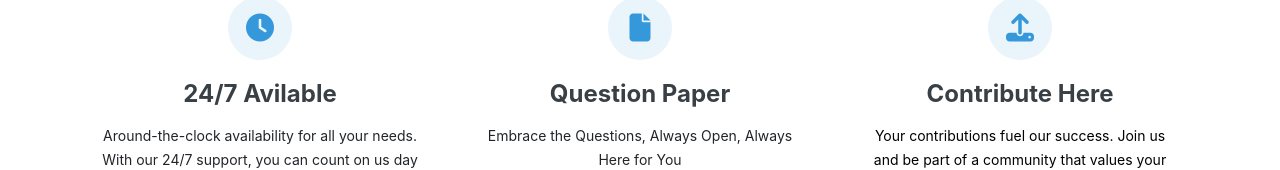
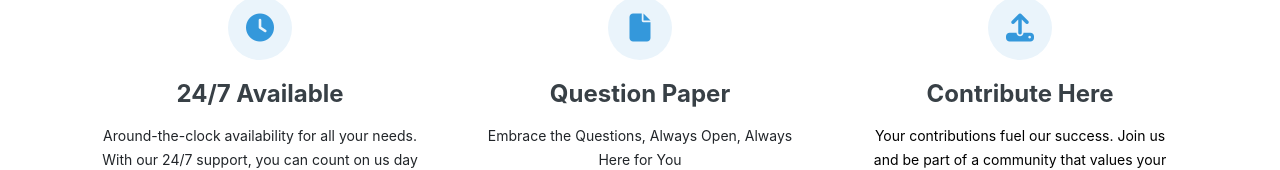
Before and after one commit to sangamprashant/Academic_quries_question_paper_mern, a React (Create React App) app in the folder frontend/: page / in a window 1280 px wide. Shown: the part 776-946 px from the top of the page. Built offline with nearby package versions, Linux system fonts and the light colour scheme; no server answers.

Commit message:
spel check

```diff
--- a/frontend/src/Components/ReuseComponent/WhatWeDo.js
+++ b/frontend/src/Components/ReuseComponent/WhatWeDo.js
@@ -19,7 +19,7 @@ function WhatWeDo() {
                   <i class="fa fa-clock"></i>
                 </div>
                 <h4>
-                  <a href="">24/7 Avilable</a>
+                  <a href="">24/7 Available</a>
                 </h4>
                 <p>Around-the-clock availability for all your needs. With our 24/7 support, you can count on us day or night, ensuring prompt assistance and reliable service at any hour.</p>
               </div>
```
Also changed, not shown: 7 other files (tests, documents, lock files or other folders).
